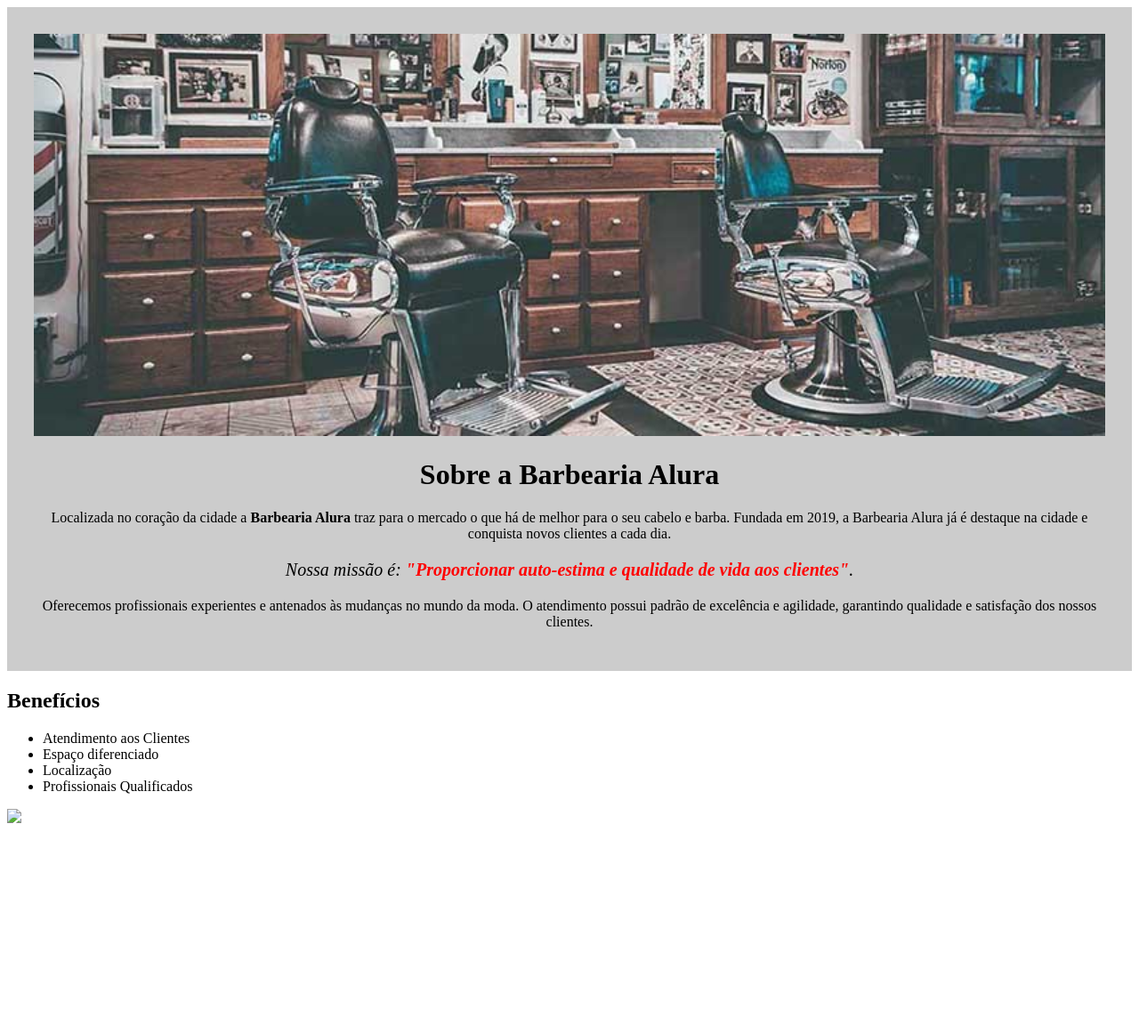
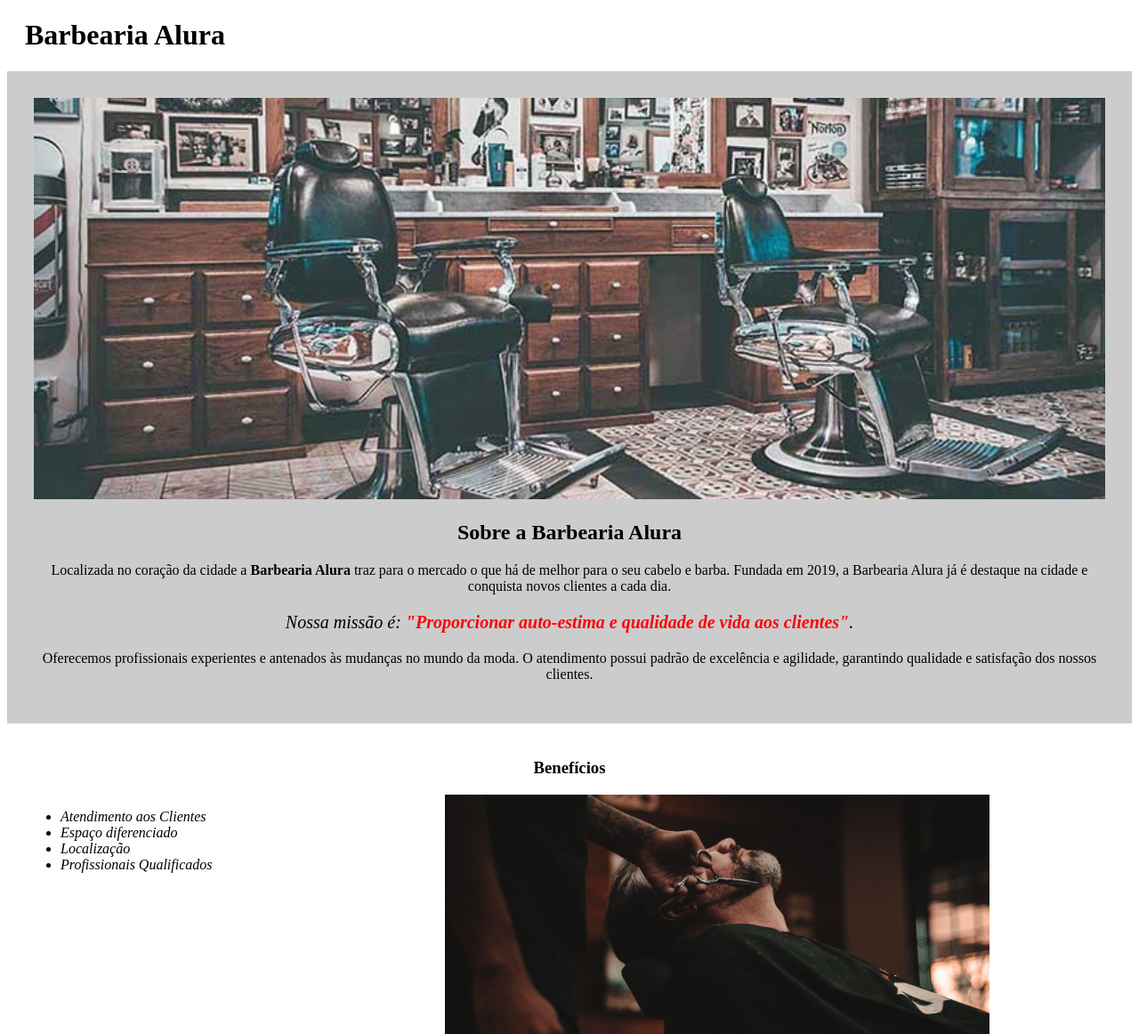
Before and after one commit to AndreBrennerMartins/Projeto_Alura_html5-e-css3, a plain HTML site: page index.html in a window 1280 px wide. Shown: the top 1162 px of the page at 89% size. Before the commit the page ends 937 px from the top, so only its background shows below. Drawn offline with Linux system fonts and the light colour scheme.

Commit message:
Add files via upload
trabalho completo

```diff
--- a/index.html
+++ b/index.html
@@ -7,21 +7,25 @@
     </head>
 
     <body>
+        <header>
+            <h1>Barbearia Alura</h1>
+        </header>
+
         <div class="principal">
             <img id="banner" src="banner.jpg">
-        <h1>Sobre a Barbearia Alura</h1>
+            <h2 class="titulo-centr">Sobre a Barbearia Alura</h2>
 
             <p>Localizada no coração da cidade a <strong>Barbearia Alura</strong> traz para o mercado o que há de melhor para o seu cabelo e barba.
             Fundada em 2019, a Barbearia Alura já é destaque na cidade e conquista novos clientes a cada dia.</p>
 
-        <p id="missao""><em>Nossa missão é: <strong>"Proporcionar auto-estima e qualidade de vida aos clientes"</strong>.</em></p>
+            <p id="missao"><em>Nossa missão é: <strong>"Proporcionar auto-estima e qualidade de vida aos clientes"</strong>.</em></p>
 
             <p>Oferecemos profissionais experientes e antenados às mudanças no mundo da moda.
             O atendimento possui padrão de excelência e agilidade, garantindo qualidade e satisfação dos nossos clientes.</p>
         </div>
 
         <div class="beneficios">
-    <h2>Benefícios</h2>
+            <h3 class="titulo-centr">Benefícios</h3>
 
             <ul>
                 <li class="itens">Atendimento aos Clientes</li>
--- a/style.css
+++ b/style.css
@@ -8,7 +8,11 @@ body {
 }
 
 h1{
-    text-align: center
+    margin-left: 20px;
+}
+
+.titulo-centr{
+    text-align: center;
 }
 
 
@@ -17,7 +21,7 @@ p {
 }
 
 #missao{
-    font-size: 20px
+    font-size: 20px;
 }
 
 em strong {
@@ -27,3 +31,23 @@ em strong {
 #banner{
     width: 100%;
 }
+
+.itens{
+    font-style: italic;
+}
+
+.beneficios{
+    background: #FFFFFF;
+    padding: 20px;
+}
+
+ul{
+    display: inline-block;
+    vertical-align: top;
+    width: 20%;
+    margin-right: 15%;
+}
+
+.imagembeneficios{
+    width: 50%;
+}
```
Also changed, not shown: beneficios.jpg (added). Lines whose indentation alone changed are shown as unchanged.
